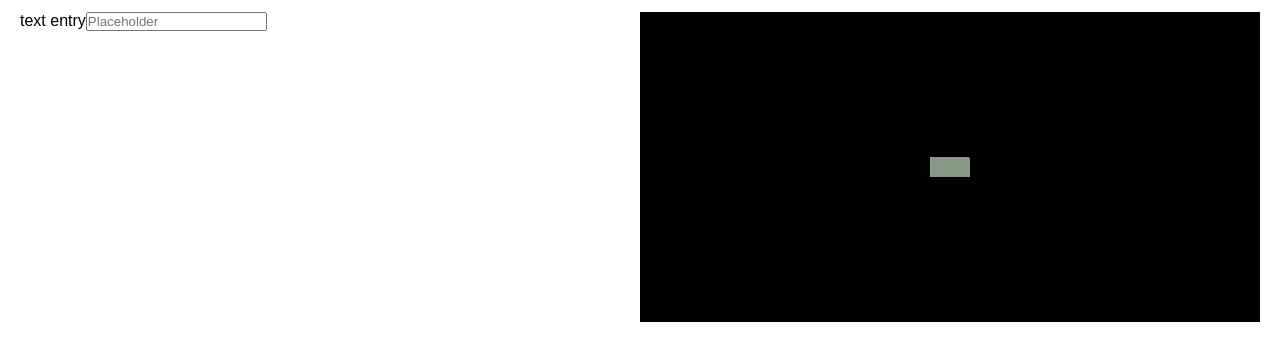
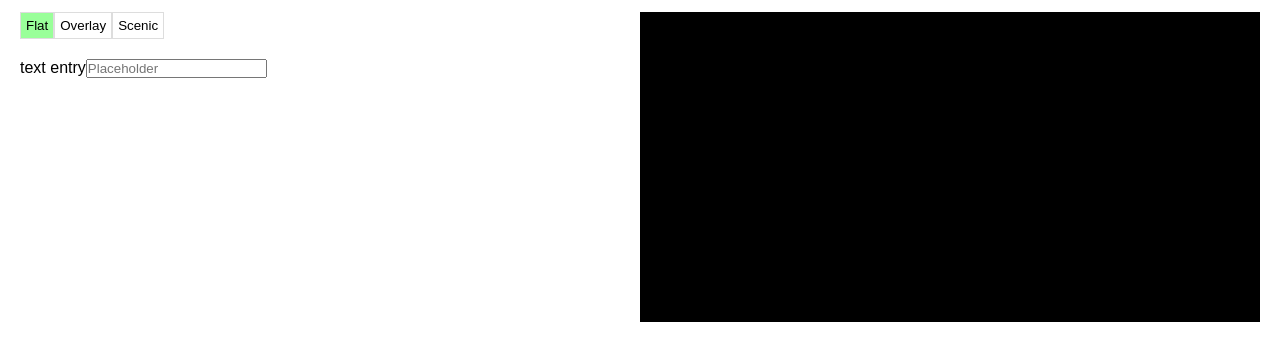
Before and after one commit to mozilla/webxr-polyfill, a website built with webpack: page examples/tooxt/index.html in a window 1280 px wide. Shown: the part 48-408 px from the top of the page. Built offline with nearby package versions, Linux system fonts and the light colour scheme.

Commit message:
Snapshot

```diff
--- /dev/null
+++ b/examples/libs/potassium/Engine.js
@@ -0,0 +1,59 @@
+import el from './El.js'
+
+/*
+Engine wraps up the THREE.Renderer and manages moving into and out of XRSessions
+*/
+let Engine = class {
+	constructor(scene, camera){
+		this._boundRender = this._render.bind(this)
+		this.mode = Engine.FLAT
+		this.scene = scene
+		this.camera = camera
+		this.scene.add(this.camera)
+
+		this.glCanvas = el.canvas()
+		this.glContext = this.glCanvas.getContext('webgl')
+		if(this.glContext === null){
+			throw new Error('Could not create GL context')
+		}
+		this.renderer = new THREE.WebGLRenderer({
+			canvas: this.glCanvas,
+			context: this.glContext,
+			antialias: false,
+			alpha: false
+		})
+		this.renderer.autoClear = true
+		setTimeout(this._initRenderer.bind(this), 1000) // TODO HACK!
+	}
+	get el(){
+		return this.renderer.domElement
+	}
+	setMode(mode){
+		if(this.mode === mode) return
+		if(Engine.MODES.indexOf(mode) === -1){
+			console.error('Unknown mode', mode)
+			return
+		}
+		return new Promise((resolve, reject) => {
+			this.mode = mode
+			resolve(mode)
+		})
+	}
+	_initRenderer(){
+		this.renderer.setPixelRatio(1)
+		this.renderer.autoClear = false
+		this.renderer.setClearColor('#000', 0)
+		this.renderer.setSize(this.el.offsetWidth, this.el.offsetHeight)
+		window.requestAnimationFrame(this._boundRender)
+	}
+	_render(){
+		window.requestAnimationFrame(this._boundRender)
+		this.renderer.render(this.scene, this.camera)
+	}
+}
+Engine.FLAT = 'flat'
+Engine.OVERLAY = 'overlay'
+Engine.SCENIC = 'scenic'
+Engine.MODES = [Engine.FLAT, Engine.OVERLAY, Engine.SCENIC]
+
+export default Engine
--- a/examples/libs/potassium/MockService.js
+++ b/examples/libs/potassium/MockService.js
@@ -1,11 +1,10 @@
 import DataObject from './DataObject.js'
 
 /*
-MockService attaches itself to DataObject and will service fetches if it has a matching endpoint, otherwise it uses window.fetch
+MockService attaches itself to DataObject and will service fetches if it has a matching endpoint, otherwise it uses window.fetch.
 
 	let service = new MockService()
 	service.addEndpoint(/^blog\/([0-9a-z]+)$/, (...params) => {
-
 		var debug = {hello: "world"}
 		let blob = new Blob([JSON.stringify(debug, null, 2)], {type : 'application/json'});
 		return new Response(blob, { "status" : 200 , "statusText" : "OK" })
--- a/examples/libs/potassium/Obj.js
+++ b/examples/libs/potassium/Obj.js
@@ -2,6 +2,7 @@
 A handy, chain oriented API for creating Three.js scenes
 */
 import el from './El.js'
+import Engine from './Engine.js'
 
 let obj = {}
 export default obj
@@ -49,45 +50,6 @@ obj.nodeFunction = function(clazz, ...params){
 	return instance
 }
 
-let Engine = class {
-	constructor(scene, camera){
-		this._boundRender = this._render.bind(this)
-
-		this.scene = scene
-		this.camera = camera
-		this.scene.add(this.camera)
-
-		this.glCanvas = el.canvas()
-		this.glContext = this.glCanvas.getContext('webgl')
-		if(this.glContext === null){
-			throw new Error('Could not create GL context')
-		}
-		this.renderer = new THREE.WebGLRenderer({
-			canvas: this.glCanvas,
-			context: this.glContext,
-			antialias: false,
-			alpha: false
-		})
-		this.renderer.autoClear = true
-		setTimeout(this._initRenderer.bind(this), 3000) // TODO HACK!
-	}
-	get el(){
-		return this.renderer.domElement
-	}
-	_initRenderer(){
-		this.renderer.setPixelRatio(1)
-		this.renderer.autoClear = false
-		this.renderer.setClearColor('#000', 0)
-		this.renderer.setSize(this.el.offsetWidth, this.el.offsetHeight)
-		console.log('inited')
-		window.requestAnimationFrame(this._boundRender)
-	}
-	_render(){
-		window.requestAnimationFrame(this._boundRender)
-		this.renderer.render(this.scene, this.camera)
-	}
-}
-
 obj.engine = (scene, camera) => { return new Engine(scene, camera) }
 
 obj.gltf = (path) => {
--- /dev/null
+++ b/examples/tooxt/IndexPage.js
@@ -0,0 +1,95 @@
+import el from '../libs/potassium/El.js'
+import obj from '../libs/potassium/Obj.js'
+import Page from '../libs/potassium/Page.js'
+import Engine from '../libs/potassium/Engine.js'
+import Component from '../libs/potassium/Component.js'
+import DataObject from '../libs/potassium/DataObject.js'
+
+import MainNavComponent from './components/MainNavComponent.js'
+import TextEntryComponent from './components/TextEntryComponent.js'
+import ModeSwitcherComponent from './components/ModeSwitcherComponent.js'
+
+import {Anchors, ContentAsset, Contents, Layers, Realities} from './dataObjects.js'
+
+export default class IndexPage extends Page {
+	constructor(){
+		super()
+		this.realities = new Realities()
+		this.layers = new Layers()
+		this.controlGroup = obj.group().appendTo(this.scene) // This will contain the scenic groups
+
+		this.scene.add(new THREE.AmbientLight(0xFFFFFF, 0.6))
+
+		// Set up the navbar at the top during flat and overlay and the main nav in the controlGroup when in scenic
+		this.mainNav = new MainNavComponent()
+		this.el.appendChild(this.mainNav.el)
+		this.controlGroup.add(this.mainNav.obj)
+
+		// Set up a way for users to switch modes from flat, to overlay, to scenic
+		this.modeSwitcherComponent = new ModeSwitcherComponent()
+		this.modeSwitcherComponent.addListener((eventName, mode) => {
+			this.setMode(mode)
+		}, ModeSwitcherComponent.ModeChangedEvent)
+		this.controlGroup.add(this.modeSwitcherComponent.obj)
+
+		this.textEntryComponent = new TextEntryComponent()
+		this.controlGroup.add(this.textEntryComponent.obj)
+
+		// Frame out one row with two columns for flat mode
+		this.row = el.div({
+			class: 'row top-row'
+		}).appendTo(this.el)
+		this.leftCol = el.div(
+			{ class: 'col-6' },
+		).appendTo(this.row)
+		this.rightCol = el.div(
+			{ class: 'col-6' },
+		).appendTo(this.row)
+
+		// Create an overlay div
+		this.overlayEl = el.div({ class: 'overlay' }).appendTo(this.el)
+
+		this._displayMode(Engine.FLAT)
+
+		// Ok, everything is set up so fetch the initial data
+		DataObject.fetchAll(this.realities, this.layers).then(() => {
+			console.log('Fetched and ready to go')
+		})
+
+		/*
+		fetch('data:...').then(response => response.blob()).then(blob => { console.log('blob', blob) })
+		var reader = new FileReader();
+		reader.addEventListener("loadend", () => {
+		   // reader.result contains the contents of blob as a typed array
+		});
+		reader.readAsArrayBuffer(blob) or reader.readAsText()
+		*/
+	}
+	_displayMode(mode){
+		switch (mode) {
+			case Engine.FLAT:
+				this.mainNav.el.style.display = ''
+				this.overlayEl.style.display = 'none'
+				this.leftCol.appendChild(this.modeSwitcherComponent.el)
+				this.leftCol.appendChild(this.textEntryComponent.el)
+				this.rightCol.appendChild(this.engine.el)
+				this.controlGroup.visible = false
+				break;
+			case Engine.OVERLAY:
+				this.mainNav.el.style.display = ''
+				this.overlayEl.style.display = ''
+				this.leftCol.appendChild(this.modeSwitcherComponent.el)
+				this.leftCol.appendChild(this.textEntryComponent.el)
+				this.rightCol.removeChild(this.engine.el)
+				this.controlGroup.visible = false
+				break;
+			case Engine.SCENIC:
+				this.mainNav.el.style.display = 'none'
+				this.overlayEl.style.display = 'none'
+				this.controlGroup.visible = true
+				break;
+			default:
+				console.error('unknown mode', mode)
+		}
+	}
+}
--- a/examples/tooxt/components.js
+++ /dev/null
@@ -1,92 +0,0 @@
-import el from '../libs/potassium/El.js'
-import obj from '../libs/potassium/Obj.js'
-import Page from '../libs/potassium/Page.js'
-import Component from '../libs/potassium/Component.js'
-import DataObject from '../libs/potassium/DataObject.js'
-
-import {Anchors, ContentAsset, Contents, Layers, Realities} from './dataObjects.js'
-
-let IndexPage = class extends Page {
-	constructor(){
-		super()
-		this.realities = new Realities()
-		this.layers = new Layers()
-
-		this.scene.add(new THREE.AmbientLight(0xFFFFFF, 0.6))
-
-		this.mainNav = new MainNavComponent()
-		this.el.appendChild(this.mainNav.el)
-		this.scene.add(this.mainNav.obj)
-
-		this.textEntryComponent = new TextEntryComponent()
-		this.scene.add(this.textEntryComponent.obj)
-
-		this.row = el.div({
-			class: 'row top-row'
-		}).appendTo(this.el)
-		this.leftCol = el.div(
-			{ class: 'col-6' },
-			this.textEntryComponent.el
-		).appendTo(this.row)
-		this.rightCol = el.div(
-			{ class: 'col-6' },
-			this.engine.el
-		).appendTo(this.row)
-
-		// Ok, everything is set up so fetch the initial data
-		DataObject.fetchAll(this.realities, this.layers).then(() => {
-			console.log('Fetched and ready to go')
-		})
-	}
-}
-
-let TextEntryComponent = class extends Component {
-	constructor(dataObject=null, options={}){
-		super(dataObject, options)
-		this.el.appendChild(el.span('text entry'))
-
-		this.inputEl = el.input({ type: 'text', 'placeholder': 'Placeholder'}).appendTo(this.el)
-
-		const box = new THREE.Mesh(
-			new THREE.BoxBufferGeometry(0.1, 0.1, 0.1),
-			new THREE.MeshPhongMaterial({ color: '#DDFFDD' })
-		)
-		box.position.set(0, 0, -2)
-		this.obj.add(box)
-
-
-		// Temporarily add a model just so we can see something before we make a 3D text entry
-		/*
-		this.model = obj.gltf('../models/BoomBox/gltf/BoomBox.gltf')
-		this.model.scale.set(15, 15, 15)
-		this.model.position.set(0, 0, -1.2)
-		this.model.quaternion.setFromAxisAngle(new THREE.Vector3(0, 1, 0), Math.PI)
-		this.obj.add(this.model)
-		*/
-	}
-}
-
-/*
-MainNavComponent renders the main navigation links.
-*/
-let MainNavComponent = class extends Component {
-	constructor(dataObject=null, options={}){
-		super(dataObject, options)
-		this.el.addClass('main-nav-component')
-		this.navEl = el.nav().appendTo(this.el)
-		this.siteNameEl = el.a(
-			{ href: '#' },
-			el.h1('Tooxt')
-		).appendTo(this.navEl)
-
-		this.rightLinks = el.ul(
-			{ class: 'right-links'},
-			el.li(el.a({ href: '#settings' }, 'settings'))
-		).appendTo(this.navEl)
-	}
-	addLink(href, anchorText, className) {
-		this.rightLinks.append(el.li(el.a({ 'href': href, 'class': className }, anchorText )))
-	}
-}
-
-export {IndexPage, MainNavComponent}
--- /dev/null
+++ b/examples/tooxt/components/MainNavComponent.js
@@ -0,0 +1,26 @@
+import el from '../../libs/potassium/El.js'
+import obj from '../../libs/potassium/Obj.js'
+import Component from '../../libs/potassium/Component.js'
+
+/*
+MainNavComponent renders the main navigation links.
+*/
+export default class MainNavComponent extends Component {
+	constructor(dataObject=null, options={}){
+		super(dataObject, options)
+		this.el.addClass('main-nav-component')
+		this.navEl = el.nav().appendTo(this.el)
+		this.siteNameEl = el.a(
+			{ href: '#' },
+			el.h1('Tooxt')
+		).appendTo(this.navEl)
+
+		this.rightLinks = el.ul(
+			{ class: 'right-links'},
+			el.li(el.a({ href: '#settings' }, 'settings'))
+		).appendTo(this.navEl)
+	}
+	addLink(href, anchorText, className) {
+		this.rightLinks.append(el.li(el.a({ 'href': href, 'class': className }, anchorText )))
+	}
+}
--- /dev/null
+++ b/examples/tooxt/components/ModeSwitcherComponent.js
@@ -0,0 +1,51 @@
+import el from '../../libs/potassium/El.js'
+import obj from '../../libs/potassium/Obj.js'
+import Engine from '../../libs/potassium/Engine.js'
+
+import Component from '../../libs/potassium/Component.js'
+
+let ModeSwitcherComponent = class extends Component {
+	constructor(dataObject=null, options={}){
+		super(dataObject, options)
+		this.el.addClass('mode-switcher')
+		this._mode = null
+
+		this.flatButton = el.button({ type: 'button' }, 'Flat').appendTo(this.el)
+		this.listenTo('click', this.flatButton, ev => { this.setMode(Engine.FLAT) })
+		this.overlayButton = el.button({ type: 'button' }, 'Overlay').appendTo(this.el)
+		this.listenTo('click', this.overlayButton, ev => { this.setMode(Engine.OVERLAY) })
+		this.scenicButton = el.button({ type: 'button' }, 'Scenic').appendTo(this.el)
+		this.listenTo('click', this.scenicButton, ev => { this.setMode(Engine.SCENIC) })
+
+		this.setMode(Engine.FLAT)
+	}
+	setMode(mode){
+		if(this._mode === mode) return
+		switch(mode){
+			case Engine.FLAT:
+				this.flatButton.addClass('selected')
+				this.overlayButton.removeClass('selected')
+				this.scenicButton.removeClass('selected')
+				break
+			case Engine.OVERLAY:
+				this.flatButton.removeClass('selected')
+				this.overlayButton.addClass('selected')
+				this.scenicButton.removeClass('selected')
+				break
+			case Engine.SCENIC:
+				this.flatButton.removeClass('selected')
+				this.overlayButton.removeClass('selected')
+				this.scenicButton.addClass('selected')
+				break
+			default:
+				console.error('unknown mode', mode)
+				return
+		}
+		this._mode = mode
+		this.trigger(ModeSwitcherComponent.ModeChangedEvent, this._mode)
+	}
+}
+
+ModeSwitcherComponent.ModeChangedEvent = 'mode-changed'
+
+export default ModeSwitcherComponent
--- /dev/null
+++ b/examples/tooxt/components/TextEntryComponent.js
@@ -0,0 +1,29 @@
+import el from '../../libs/potassium/El.js'
+import obj from '../../libs/potassium/Obj.js'
+import Component from '../../libs/potassium/Component.js'
+
+export default class TextEntryComponent extends Component {
+	constructor(dataObject=null, options={}){
+		super(dataObject, options)
+		this.el.appendChild(el.span('text entry'))
+
+		this.inputEl = el.input({ type: 'text', 'placeholder': 'Placeholder'}).appendTo(this.el)
+
+		const box = new THREE.Mesh(
+			new THREE.BoxBufferGeometry(0.1, 0.1, 0.1),
+			new THREE.MeshPhongMaterial({ color: '#DDFFDD' })
+		)
+		box.position.set(0, 0, -2)
+		this.obj.add(box)
+
+
+		// Temporarily add a model just so we can see something before we make a 3D text entry
+		/*
+		this.model = obj.gltf('../models/BoomBox/gltf/BoomBox.gltf')
+		this.model.scale.set(15, 15, 15)
+		this.model.position.set(0, 0, -1.2)
+		this.model.quaternion.setFromAxisAngle(new THREE.Vector3(0, 1, 0), Math.PI)
+		this.obj.add(this.model)
+		*/
+	}
+}
--- a/examples/tooxt/dataObjects.js
+++ b/examples/tooxt/dataObjects.js
@@ -1,3 +1,7 @@
+/*
+This file contains the DataModel and DataCollection definitions for the geo-content service.
+Look in mockData.js for the MockService endpoints and mocked data.
+*/
 import DataModel from  '../libs/potassium/DataModel.js'
 import DataCollection from  '../libs/potassium/DataCollection.js'
 
@@ -97,6 +101,8 @@ Fields:
 	uuid
 	name (''): string
 	owner: User uuid
+
+If the Content is returned as part of a list of Content for an Anchor, it also includes a relative pose matrix named `transform`.
 */
 let Content = class extends DataModel {
 	get url(){
--- a/examples/tooxt/index.html
+++ b/examples/tooxt/index.html
@@ -12,26 +12,45 @@
 
 		<link rel="stylesheet" href="site.css" type='text/css'>
 		<style>
+			body {
+				z-index: 0;
+			}
+			.webxr-realities {
+				z-index: 1;
+				top: 0;
+			}
+			.webxr-sessions {
+				z-index: 2;
+				top: 0;
+			}
 			.main-nav-component {
 				margin-bottom: 0;
 				opacity: 0.5;
 				position: absolute;
 				top: 0;
 				left: 0;
-				z-index: 2;
+				z-index: 3;
 				width: 100%;
 			}
 			.page {
-				z-index: 1;
+				z-index: 4;
+				position: absolute;
+				width: 100%;
+				height: 100%;
+				top: 0;
+			}
+			.mode-switcher {
+				margin-bottom: 20px;
 			}
 		</style>
 	</head>
 	<body>
 		<script type="module">
-			import {IndexPage} from './components.js'
-
+			import IndexPage from './IndexPage.js'
 			import MockService from '../libs/potassium/MockService.js'
 			import populateService from './mockData.js'
+
+			// Set up a mock web service for this demo
 			let service = new MockService()
 			populateService(service)
 			service.attachToDataObject()
--- a/examples/tooxt/mockData.js
+++ b/examples/tooxt/mockData.js
@@ -1,6 +1,6 @@
-
 /*
-Fill the MockService with endpoints that emulate a working geo-content database
+populateService fills the MockService with endpoints that emulate a working geo-content database.
+The mock data served by these endpoints is at the bottom of this file.
 */
 let populateService = function(service){
 	// The list of all users
@@ -32,7 +32,6 @@ let populateService = function(service){
 	// The list of content associated with an anchor (does not check ownership)
 	service.addJSONEndpoint(/^\/api\/anchor\/([0-9a-z\-]+)\/contents$/, (url, ...params) => {
 		let anchor = firstWithUUID(pathElement(url, 1), anchors)
-		console.log('anc', anchor)
 		if(anchor === null) return null
 		let result = []
 		for(let ac of anchoredContent.filter(ac => { return ac.anchor === anchor.uuid })){
--- a/examples/tooxt/site.css
+++ b/examples/tooxt/site.css
@@ -166,3 +166,7 @@ button:active {
 	width: 100%;
 	min-height: 300px;
 }
+
+.mode-switcher .selected {
+	background-color: #99FF99;
+}
```
Also changed, not shown: examples/libs/potassium/Page.js (+25 -0 lines).
